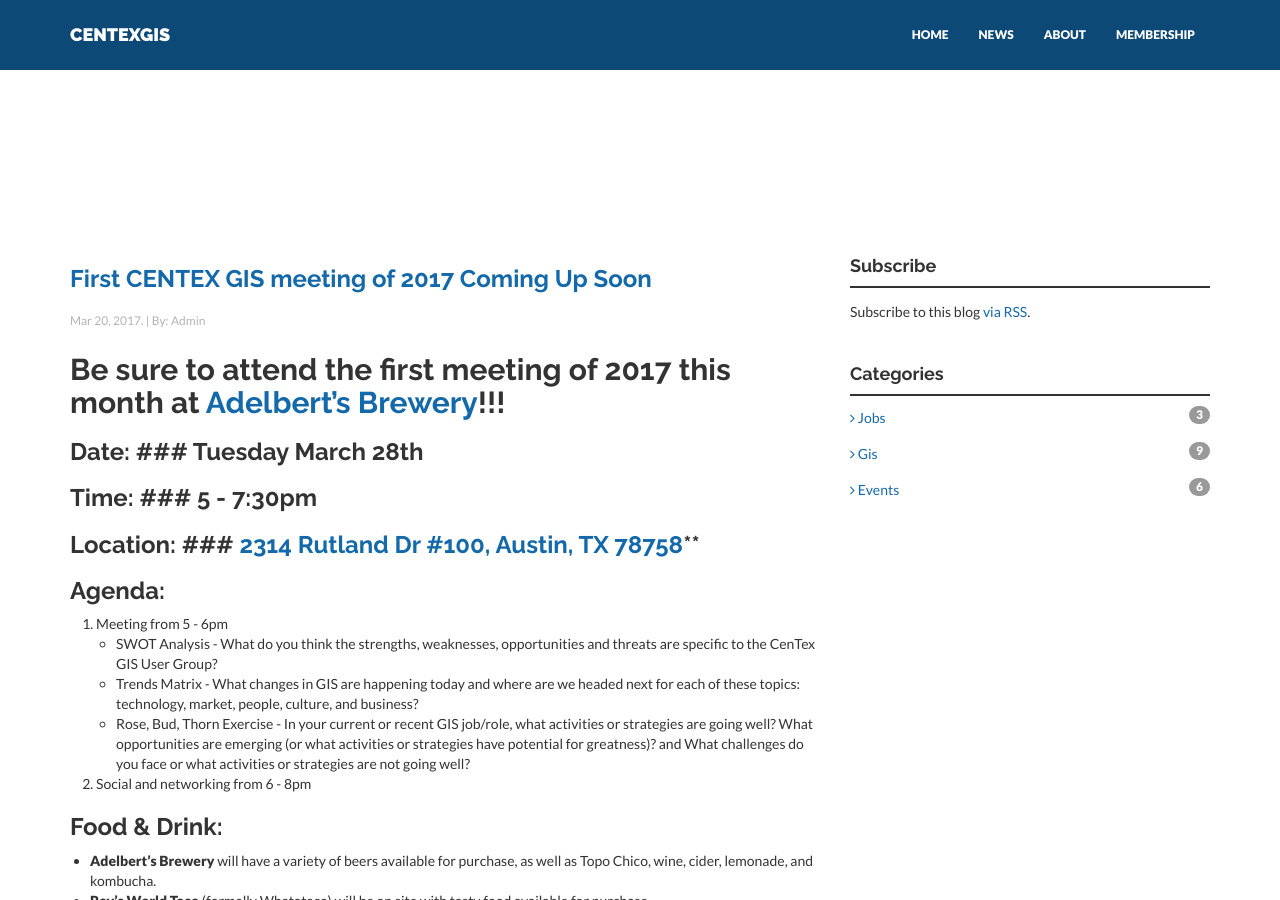
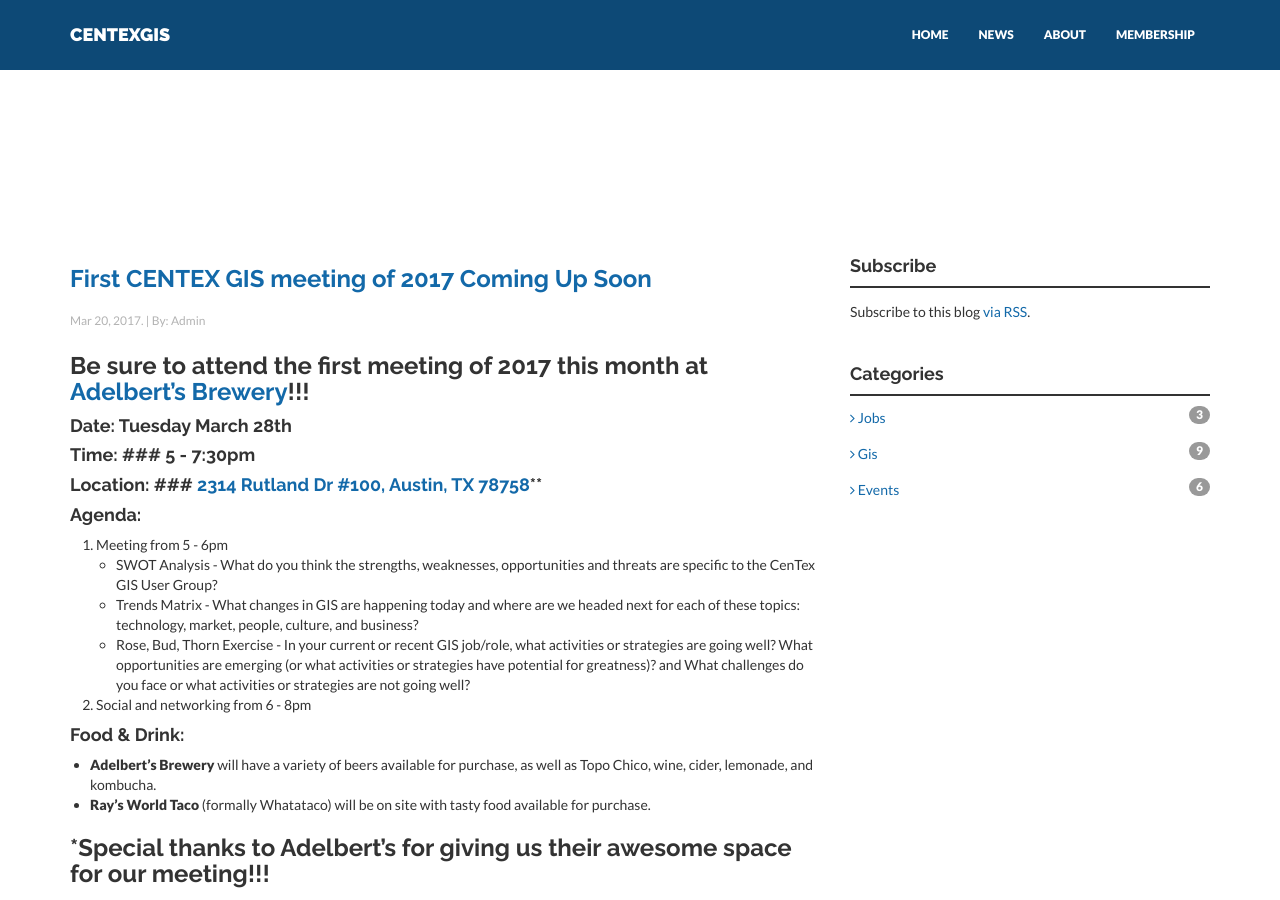
Before and after one commit to centexgis/centexgis.github.io, a Jekyll site: the page built from _posts/events/2017-03-20-centex-gis-meeting-march.md, in a window 1280 px wide and 900 px high. Built offline with Jekyll 4.4.1, drawn with Linux system fonts in a browser that asks for light colours; nearby versions of some CDN libraries.

```diff
--- a/_posts/events/2017-03-20-centex-gis-meeting-march.md
+++ b/_posts/events/2017-03-20-centex-gis-meeting-march.md
@@ -10,25 +10,25 @@ categories:
 - GIS
 ---
 
-## Be sure to attend the first meeting of 2017 this month at [Adelbert's Brewery](http://adelbertsbeer.com/)!!!
+### Be sure to attend the first meeting of 2017 this month at [Adelbert's Brewery](http://adelbertsbeer.com/)!!!
 
-### Date: ### Tuesday March 28th
+#### Date: Tuesday March 28th
 
-### Time: ### 5 - 7:30pm
+#### Time: ### 5 - 7:30pm
 
-### Location: ### [2314 Rutland Dr #100, Austin, TX 78758](https://www.google.com/maps/place/Adelbert's+Brewery/@30.3825245,-97.720531,18z/data=!3m1!4b1!4m5!3m4!1s0x0:0x174d20f18188c72a!8m2!3d30.382525!4d-97.71988?hl=en)**
+#### Location: ### [2314 Rutland Dr #100, Austin, TX 78758](https://www.google.com/maps/place/Adelbert's+Brewery/@30.3825245,-97.720531,18z/data=!3m1!4b1!4m5!3m4!1s0x0:0x174d20f18188c72a!8m2!3d30.382525!4d-97.71988?hl=en)**
 <!--more-->
 
-### Agenda:
+#### Agenda:
 1. Meeting from 5 - 6pm
   * SWOT Analysis - What do you think the strengths, weaknesses, opportunities and threats are specific to the CenTex GIS User Group?
   * Trends Matrix - What changes in GIS are happening today and where are we headed next for each of these topics: technology, market, people, culture, and business?
   * Rose, Bud, Thorn Exercise - In your current or recent GIS job/role, what activities or strategies are going well? What opportunities are emerging (or what activities or strategies have potential for greatness)? and What challenges do you face or what activities or strategies are not going well?
 2. Social and networking from 6 - 8pm
 
-### Food & Drink:
+#### Food & Drink:
 + **Adelbert's Brewery** will have a variety of beers available for purchase, as well as Topo Chico, wine, cider, lemonade, and kombucha.
 + **Ray's World Taco** (formally Whatataco) will be on site with tasty food available for purchase.
 
 
-## *Special thanks to Adelbert's for giving us their awesome space for our meeting!!!
+### *Special thanks to Adelbert's for giving us their awesome space for our meeting!!!
```
